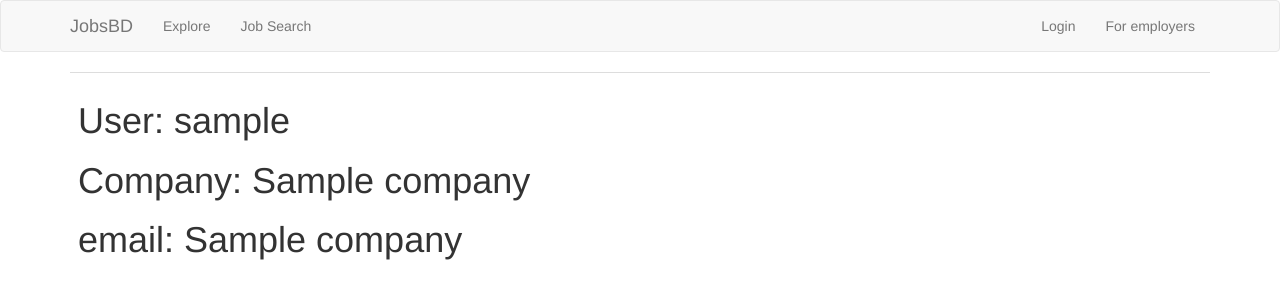
After one commit to waikitpo/itp4115_EA_D05, a Flask app: a page that uses app/templates/base.html.j2 in a window 1280 px wide. The commit adds this page. Shown: the top 300 px of the page. Run offline with Flask 3, Linux system fonts and the light colour scheme; tables that the repository leaves empty hold one stand-in row (values such as "Sample post"); some libraries are stand-ins or nearby versions.

Commit message:
company profile and edit

```diff
--- a/app/routes.py
+++ b/app/routes.py
@@ -6,7 +6,7 @@ from werkzeug.urls import url_parse
 
 from app import app, db
 from app.email import send_password_reset_email
-from app.forms import LoginForm, RegistrationForm, EditProfileForm, PostForm, ResetPasswordRequestForm, ResetPasswordForm, CompanyLoginForm, CompanyRegistrationForm, JobSearchForm, JobForm
+from app.forms import LoginForm, RegistrationForm, EditProfileForm, PostForm, ResetPasswordRequestForm, ResetPasswordForm, CompanyLoginForm, CompanyRegistrationForm, JobSearchForm, JobForm,CompanyEditForm
 from app.models import User, Post, Company, Job, Location, Category
 
 from app.decorators import user_permission_required, company_permission_required
@@ -368,3 +368,27 @@ def jobs():
     jobs = Job.query.order_by(Job.created_at)
 
     return render_template("jobs.html.j2", jobs=jobs)
+
+@app.route('/company/<username>')
+def company(username):
+    user = Company.query.filter_by(username=username).first_or_404()
+
+    return render_template('company.html.j2', user=user)
+
+@app.route('/edit_company', methods=['GET', 'POST'])
+@login_required
+def edit_company():
+    form = CompanyEditForm(current_user.username)
+    if form.validate_on_submit():
+        current_user.username = form.username.data
+        current_user.name = form.name.data
+        current_user.email = form.email.data
+
+        db.session.commit()
+        flash("Your change have been saved.")
+        return redirect(url_for('edit_company'))
+    elif request.method == "GET":
+        form.username.data = current_user.username
+        form.name.data = current_user.name
+        form.email.data = current_user.email
+    return render_template('edit_company.html.j2', title="Edit Profile", form=form)
--- a/app/templates/base.html.j2
+++ b/app/templates/base.html.j2
@@ -24,9 +24,9 @@
             </div>
             <div class="collapse navbar-collapse" id="bs-example-navbar-collapse-1">
                 <ul class="nav navbar-nav">
-                    <li>
+                    {# <li>
                         <a href="{{ url_for('index') }}">Home</a>
-                    </li>
+                    </li> #}
                     <li>
                         <a href="{{ url_for('explore') }}">Explore</a>
                     </li>
@@ -77,7 +77,10 @@
                             <a href="{{ url_for('job_publish') }}">Job Post</a>
                         </li>
                         <li>
-                            <a href="{{ url_for('job_publish') }}">Employer Profile</a>
+                            <a href="{{ url_for('jobs') }}">My Post</a>
+                        </li>
+                        <li>
+                            <a href="{{ url_for('company', username=current_user.username) }}">Employer Profile</a>
                         </li>
                         <li>
                             <a href="{{ url_for('logout') }}">Logout</a>
--- /dev/null
+++ b/app/templates/company.html.j2
@@ -0,0 +1,23 @@
+{% extends "base.html.j2" %}
+{% block app_content %}
+    <table class="table table-hover">
+        <tr>
+            <td>
+                <h1>User: {{ user.username }}</h1>
+                <h1>Company: {{ user.name }}</h1>
+                <h1>email: {{ user.name }}</h1>
+                {% if user.about_me %}<p>{{ user.about_me }}</p>{% endif %}
+                {% if user.last_seen %}<p>Last seen on: {{ moment(user.last_seen).format('LLL') }}</p>{% endif %}
+                {% if user == current_user %}
+                    <p>
+                        <a href="{{ url_for('edit_company') }}">Edit your profile</a>
+                    </p>
+                {% endif %}
+            </td>
+        </tr>
+    </table>
+    {% for post in posts %}
+        {% include '_post.html.j2' %}
+    {% endfor %}
+
+{% endblock %}
```
Also changed, not shown: app/forms.py (+17 -0 lines), app/templates/edit_company.html.j2 (added, +9 -0 lines), app/templates/jobs.html.j2 (+25 -2 lines).
